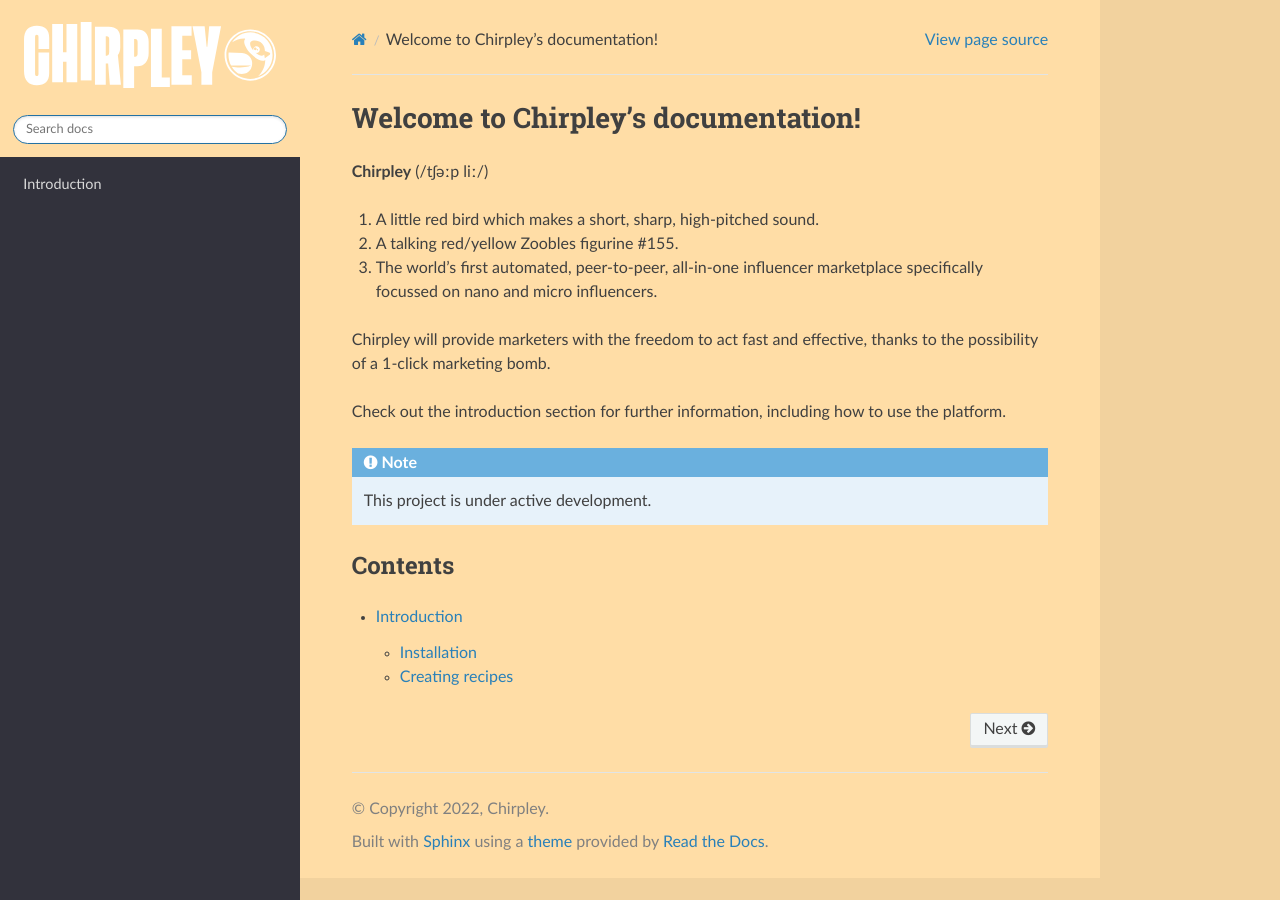
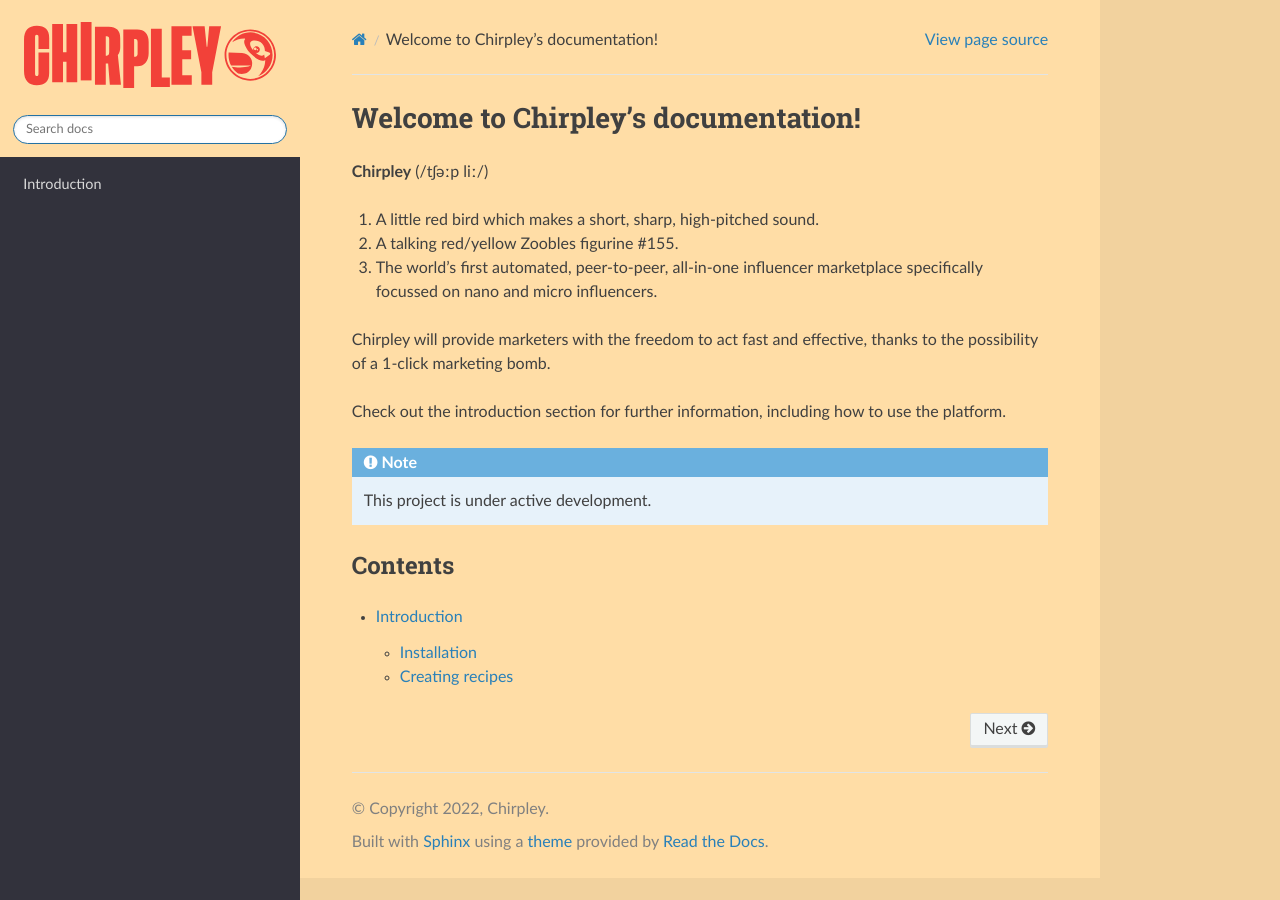
Before and after one commit to chirpley/docs, a Sphinx documentation site: the page built from docs/source/index.rst, in a window 1280 px wide. Built offline with Sphinx 7.4.7 and the Read the Docs theme 2.0.0, drawn with Linux system fonts in a browser that asks for light colours.

Commit message:
Update conf.py

```diff
--- a/docs/source/conf.py
+++ b/docs/source/conf.py
@@ -31,7 +31,7 @@
 
 html_theme = 'sphinx_rtd_theme'
 html_static_path = ['_static']
-html_logo = "logo-white.svg"
+html_logo = "logo-red.svg"
 html_theme_options = { 'logo_only': True, 'display_version': False, }
 
 # -- Options for EPUB output
```
